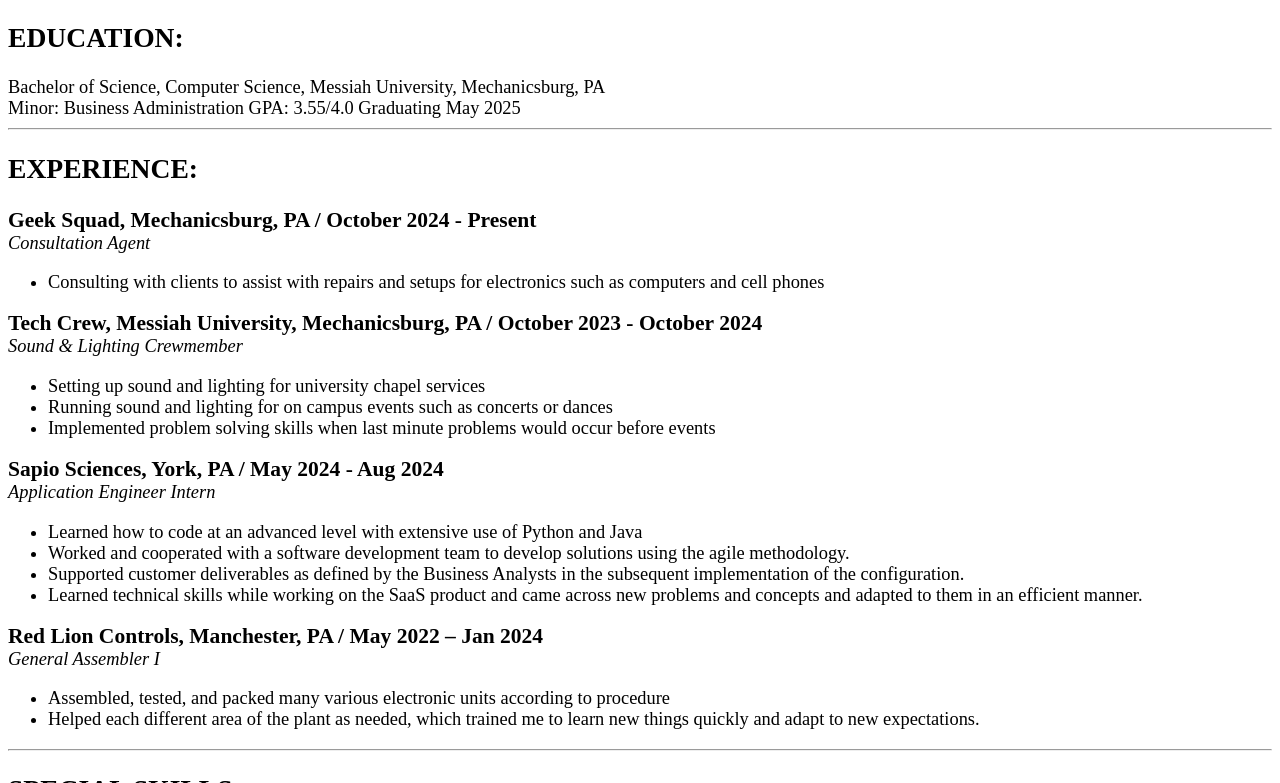
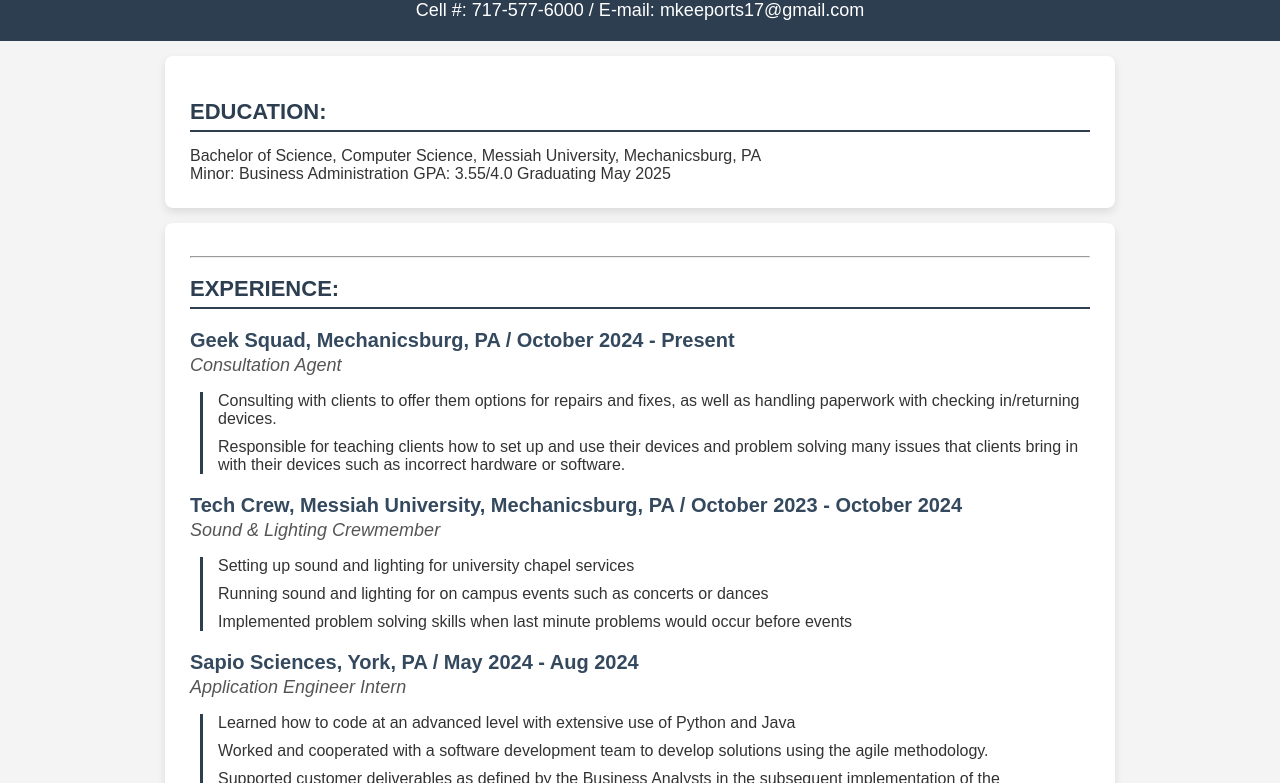
Before and after one commit to mkeeports17/resume, a plain HTML site: page index.html in a window 1280 px wide. Shown: the part 100-883 px from the top of the page. Drawn offline with Linux system fonts and the light colour scheme.

Commit message:
added my styling

```diff
--- a/index.html
+++ b/index.html
@@ -14,7 +14,7 @@
 <body>
 
     <header class="header">
-      <h2>Michael Keeports</h2>
+      <h1>Michael Keeports</h1>
       <div class="text">Cell #: 717-577-6000 / E-mail: mkeeports17@gmail.com</div>
     </header>
 
@@ -32,7 +32,10 @@
         <h3 class="company">Geek Squad, Mechanicsburg, PA / October 2024 - Present</h3>
         <div class="job-title">Consultation Agent</div>
         <ul class="job-details">
-          <li>Consulting with clients to assist with repairs and setups for electronics such as computers and cell phones</li>
+          <li>Consulting with clients to offer them options for repairs and fixes, as well as handling
+            paperwork with checking in/returning devices.</li>
+          <li>Responsible for teaching clients how to set up and use their devices and problem solving
+            many issues that clients bring in with their devices such as incorrect hardware or software. </li>
         </ul>
       </div>
 
--- a/main.css
+++ b/main.css
@@ -1,17 +1,100 @@
 body {
-    font-family: 'Times New Roman', Times, serif;
-    font-size:115%;
+    font-family: Arial, sans-serif;
+    margin: 0;
+    padding: 0;
+    background-color: #f4f4f4;
+    color: #333;
 }
 
-.header{
-    text-align:center;
+.header {
+    background-color: #2c3e50;
+    color: #fff;
+    text-align: center;
+    padding: 20px;
 }
-.text{
 
+.header h2 {
+    margin: 5px 0;
+    font-size: 28px;
 }
-.job-title{
+
+.header .text {
+    font-size: 18px;
+    margin-top: 5px;
+}
+
+section {
+    background: #fff;
+    padding: 25px;
+    margin: 15px auto;
+    max-width: 900px;
+    border-radius: 8px;
+    box-shadow: 0px 4px 8px rgba(0, 0, 0, 0.1);
+}
+
+h2 {
+    color: #2c3e50;
+    border-bottom: 2px solid #2c3e50;
+    padding-bottom: 5px;
+    margin-bottom: 15px;
+    font-size: 22px;
+}
+
+.company {
+    font-size: 20px;
+    font-weight: bold;
+    color: #34495e;
+    margin-bottom: 3px;
+}
+
+.job-title {
     font-style: italic;
+    color: #555;
+    margin-bottom: 8px;
+    font-size: 18px;
 }
-.company{
-    margin:auto;
+
+.job-details {
+    padding-left: 15px;
+    border-left: 3px solid #2c3e50;
+    margin-left: 10px;
 }
+
+.job-details li {
+    margin-bottom: 10px;
+    font-size: 16px;
+    list-style-type: none;
+}
+
+.skills ul {
+    padding-left: 0px;
+}
+
+.skills li {
+    background: #ecf0f1;
+    padding: 12px;
+    margin: 6px 0;
+    font-size: 16px;
+    list-style-type: none; /* Removes bullets */
+}
+
+/* Responsive Design */
+@media (max-width: 768px) {
+    .header h2 {
+        font-size: 24px;
+    }
+
+    .header .text {
+        font-size: 16px;
+    }
+
+    section {
+        padding: 20px;
+        margin: 10px;
+        max-width: 95%;
+    }
+
+    h2 {
+        font-size: 20px;
+    }
+}
```
